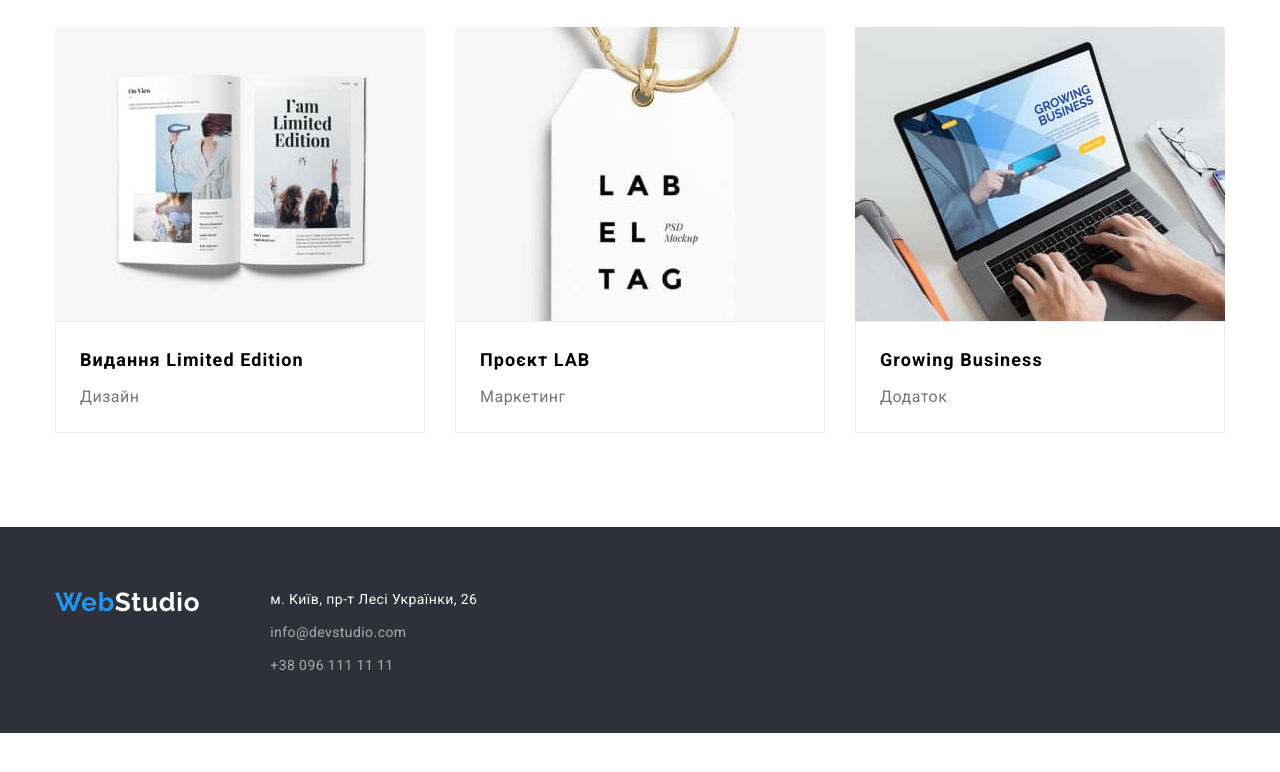
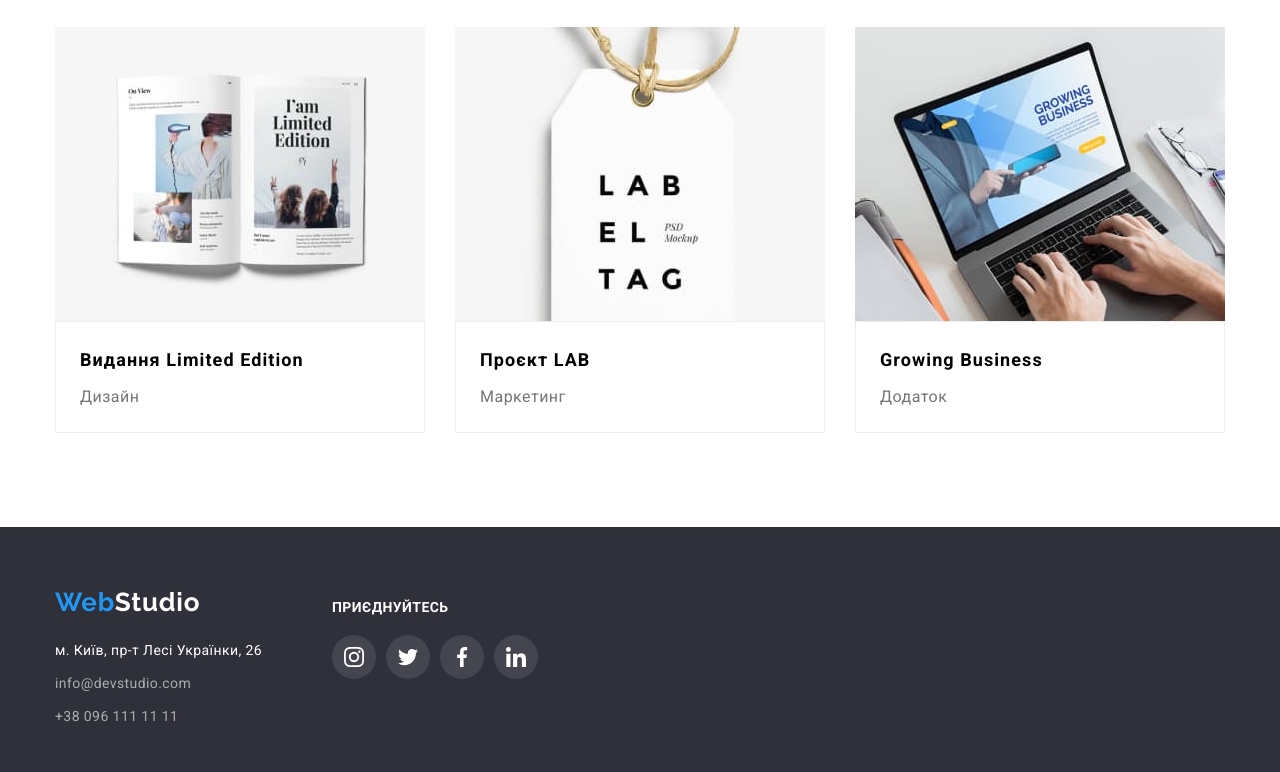
Before and after one commit to Cardinal-Cortez/goit-markup-hw-04, a plain HTML site: page portfolio.html in a window 1280 px wide. Shown: the part 1108-1880 px from the top of the page. Before the commit the page ends 1841 px from the top, so only its background shows below. Drawn offline with nearby package versions, Linux system fonts and the light colour scheme.

Commit message:
first commit

```diff
--- a/css/styles.css
+++ b/css/styles.css
@@ -137,11 +137,7 @@ address
 {
    color:var(--color-blue)
 }
-.block-header
-{
-    display: flex;
-    gap: 10px;
-}
+
 .header-contacts
 {
     margin-left: auto;
@@ -158,29 +154,15 @@ address
     line-height: 16px;
     letter-spacing: 0.02em;
     color:var(--color-gray)
-
-}
-.header-contacts-core:hover,
-.header-contacts-core:focus
-{
-    color:var(--color-blue)
 }
 
-.header-contacts-link
-{
-    display: flex;
-}
-.header-contacts-link:hover
+.header-contacts-core:hover
 {
     fill: #2196F3;
 }
 .write-item
 {
     fill: #757575;
-}
-.write-item:hover
-{
-    fill: #2196F3;
 }
 .write
 {
@@ -190,7 +172,7 @@ address
 }
 .write:hover
 {
-    fill: #2196F3;
+    fill: currentColor;
 }
 
 
--- a/portfolio.html
+++ b/portfolio.html
@@ -113,9 +113,9 @@
     </main>
     <footer class="footer">
         <div class="conteiner footer-container">
+            <div class="address">
                 <a href="https://cardinal-cortez.github.io/goit-markup-hw-04" class="logo-footer"><span class="logo-web">Web</span><span class="footer-studio">Studio</span></a>
                 <address>
-                <div class="address">
                         <ul class="list-footer">
                             <li class="list-block"><a href="https://goo.gl/maps/taaaHP7BocLZiyMx6" target="_blank" rel="noopener noreferrer" class="footer-address">м. Київ, пр-т Лесі Українки, 26</a></li>
                             <li class="list-block"><a href="mailto:info@devstudio.com" class="footer-contacts">info@devstudio.com</a></li>
@@ -123,6 +123,27 @@
                         </ul>
             </div>
             </address>
+            <div class="just">
+                <p class="doit">приєднуйтесь</p>
+                <ul class="doit-list">
+                    <li class="doit-soc-item"><a href="#" class="doit-soc-link" target="_blank">
+                        <svg class="doit-soc-icons" width="20" height="20">
+                        <use href="./images/icons.svg#icon-instagram"></use></svg>
+                        </a></li>
+                    <li class="doit-soc-item"><a href="#" class="doit-soc-link" target="_blank">
+                        <svg class="doit-soc-icons" width="20" height="20">
+                        <use href="../images/icons.svg#icon-twitter"></use></svg>
+                        </a></li>
+                    <li class="doit-soc-item"><a href="#" class="doit-soc-link" target="_blank">
+                        <svg class="doit-soc-icons" width="20" height="20"><use href="./images/icons.svg#icon-facebook"></use>
+                        </svg>
+                        </a></li>
+                    <li class="doit-soc-item"><a href="#" class="doit-soc-link" target="_blank">
+                        <svg class="doit-soc-icons" width="20" height="20">
+                            <use href="./images/icons.svg#icon-linkedin"></use></svg>
+                        </a></li>
+                </ul>
+            </div>
         </div>
     </footer>
 </body>
```
Lines whose indentation alone changed are shown as unchanged.
